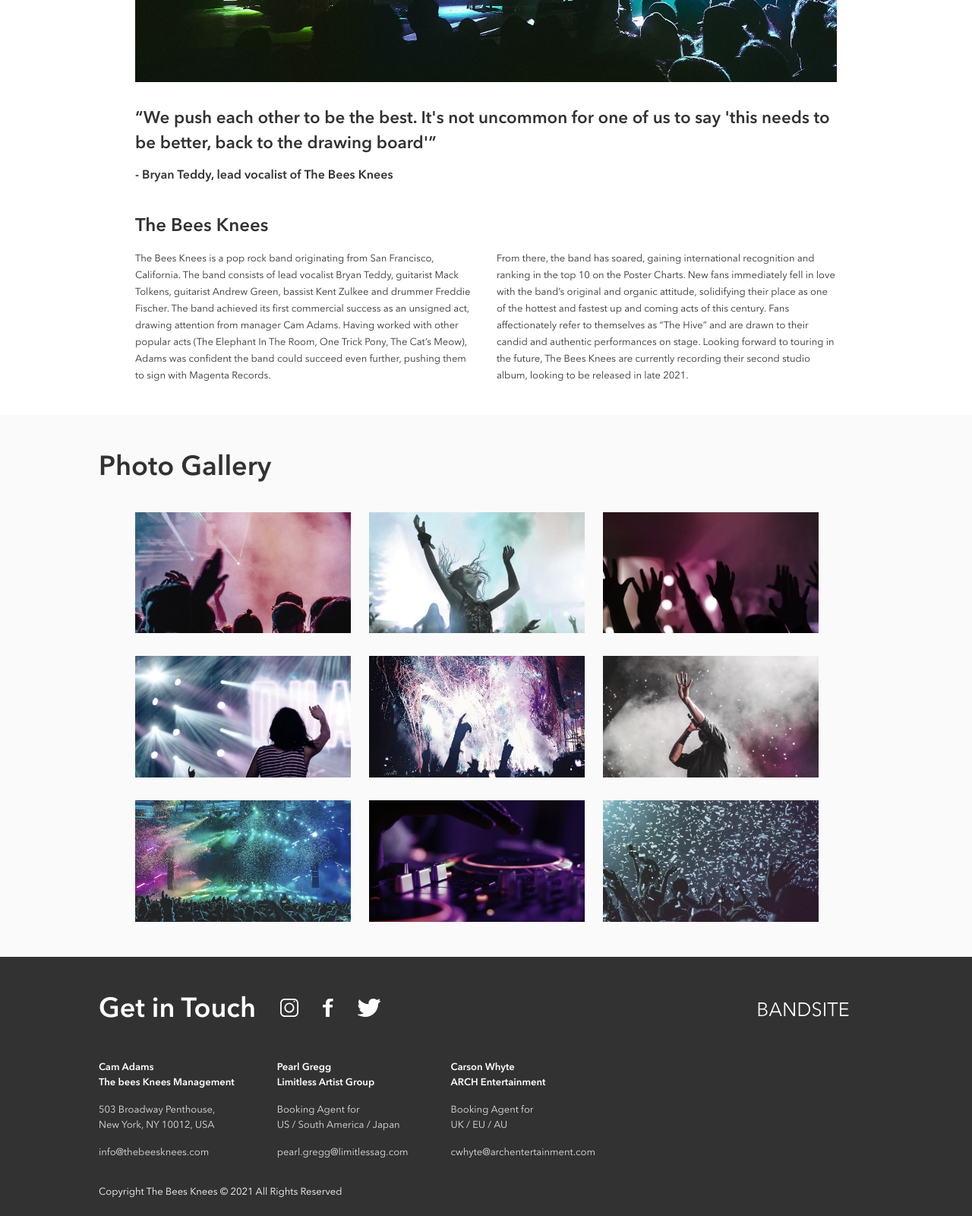
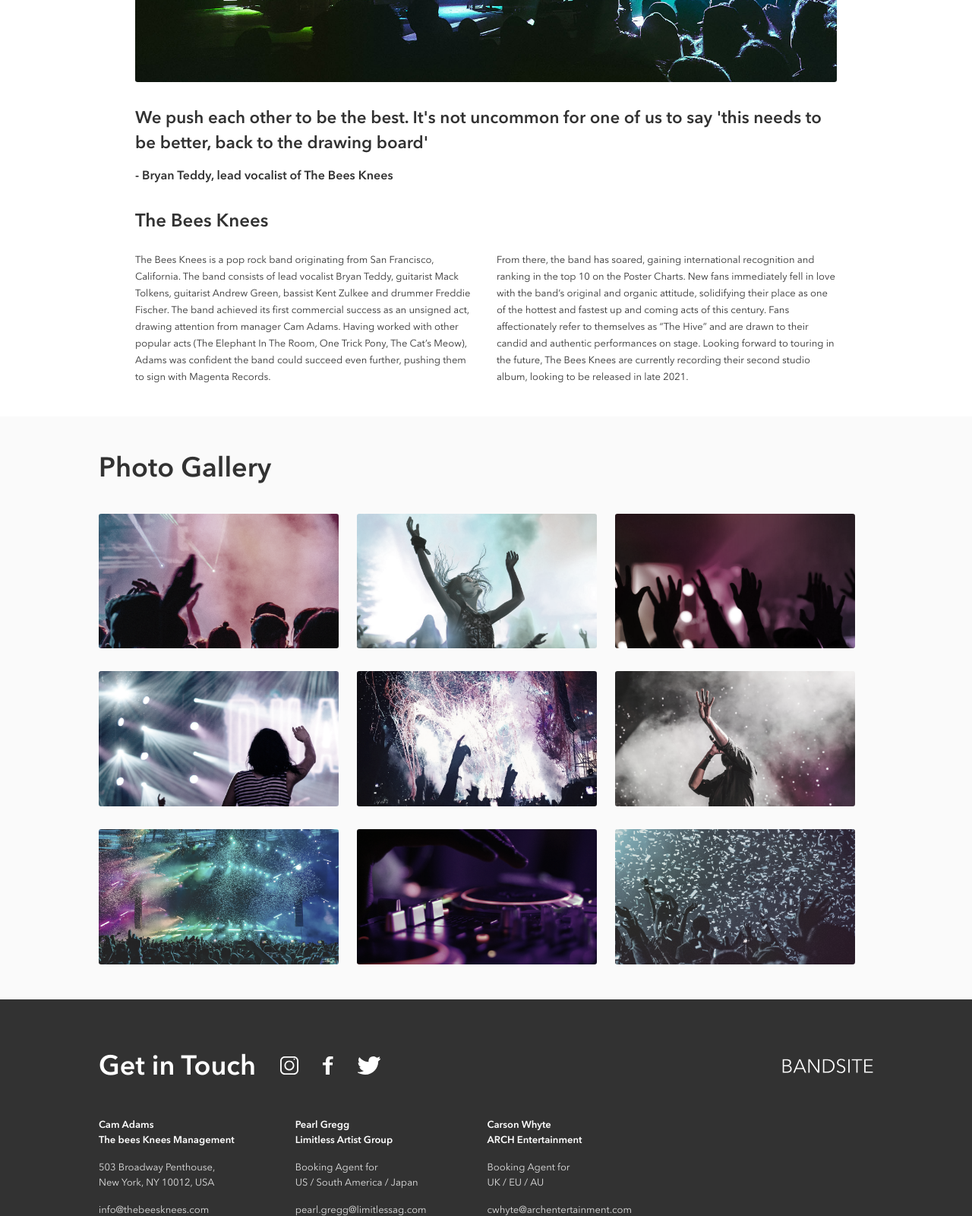
Before and after one commit to stang1207/bandsite, a website: page index.html in a window 1280 px wide. Shown: the part 1200-2800 px from the top of the page at 76% size. Drawn offline with Linux system fonts and the light colour scheme.

Commit message:
clean up some styles

```diff
--- a/index.html
+++ b/index.html
@@ -8,7 +8,6 @@
     <title>BandSite</title>
   </head>
   <body>
-    <!-- Header -->
     <header class="header">
       <nav class="nav">
         <div class="nav__container container">
@@ -22,11 +21,11 @@
           <ul class="nav__list">
             <li class="nav__item">
               <a href="./index.html" class="nav__link nav__link--active"
-                >Biography</a
-              >
+                >Biography
+              </a>
             </li>
             <li class="nav__item">
-              <a href="#" class="nav__link">Shows</a>
+              <a href="#" class="nav__link"> Shows </a>
             </li>
           </ul>
         </div>
@@ -37,139 +36,144 @@
         </div>
       </section>
     </header>
-
-    <!-- Main Section -->
     <main class="main">
       <section class="about">
-        <div class="container">
+        <div class="about__container container">
           <h2 class="heading-secondary">About the Musicians</h2>
-          <div class="about__content paragraph">
-            <div class="about__img-box">
+          <article class="about__content">
+            <!-- This subheading is only for screen reader -->
+            <h3 aria-label="Article on the band" class="visually-hidden">
+              Article related to the band
+            </h3>
+            <figure class="about__img-box">
               <img
                 class="about__img"
                 src="./assets/images/band.jpg"
                 alt="band image"
               />
-            </div>
-            <figure class="about__figure">
-              <blockquote class="about__quoteblock">
-                <q class="about__quote"
-                  >We push each other to be the best. It's not uncommon for one
+            </figure>
+            <figure class="about__blockquote">
+              <blockquote class="about__quote-container">
+                <p class="about__quote">
+                  We push each other to be the best. It's not uncommon for one
                   of us to say 'this needs to be better, back to the drawing
-                  board'</q
-                >
+                  board'
+                </p>
               </blockquote>
-              <figcaption class="about__cite">
+              <figcaption class="about__citation">
                 - Bryan Teddy, lead vocalist of The Bees Knees
               </figcaption>
             </figure>
+            <section class="about__article">
               <h3 class="heading-tertiary">The Bees Knees</h3>
-            <article class="about__textbox">
-              <p class="about__paragraph">
+              <div class="about__textbox">
+                <p class="about__text">
                   The Bees Knees is a pop rock band originating from San
-                Francisco, California. The band consists of lead vocalist Bryan
-                Teddy, guitarist Mack Tolkens, guitarist Andrew Green, bassist
-                Kent Zulkee and drummer Freddie Fischer. The band achieved its
-                first commercial success as an unsigned act, drawing attention
-                from manager Cam Adams. Having worked with other popular acts
-                (The Elephant In The Room, One Trick Pony, The Cat’s Meow),
-                Adams was confident the band could succeed even further, pushing
-                them to sign with Magenta Records.
+                  Francisco, California. The band consists of lead vocalist
+                  Bryan Teddy, guitarist Mack Tolkens, guitarist Andrew Green,
+                  bassist Kent Zulkee and drummer Freddie Fischer. The band
+                  achieved its first commercial success as an unsigned act,
+                  drawing attention from manager Cam Adams. Having worked with
+                  other popular acts (The Elephant In The Room, One Trick Pony,
+                  The Cat’s Meow), Adams was confident the band could succeed
+                  even further, pushing them to sign with Magenta Records.
                 </p>
-              <p class="about__paragraph">
+                <p class="about__text">
                   From there, the band has soared, gaining international
-                recognition and ranking in the top 10 on the Poster Charts. New
-                fans immediately fell in love with the band’s original and
-                organic attitude, solidifying their place as one of the hottest
-                and fastest up and coming acts of this century. Fans
+                  recognition and ranking in the top 10 on the Poster Charts.
+                  New fans immediately fell in love with the band’s original and
+                  organic attitude, solidifying their place as one of the
+                  hottest and fastest up and coming acts of this century. Fans
                   affectionately refer to themselves as “The Hive” and are drawn
                   to their candid and authentic performances on stage. Looking
                   forward to touring in the future, The Bees Knees are currently
                   recording their second studio album, looking to be released in
                   late 2021.
                 </p>
+              </div>
+            </section>
           </article>
-          </div>
         </div>
       </section>
       <section class="gallery">
-        <div class="container">
+        <div class="gallery__container container">
           <h2 class="heading-secondary">Photo Gallery</h2>
-          <div class="gallery__container">
-            <div class="gallery__box">
+          <div class="gallery__inner-grid">
+            <figure class="gallery__item">
               <img
                 src="./assets/images/Photo-gallery-1.jpg"
                 alt="gallery photos"
                 class="gallery__img"
               />
-            </div>
-            <div class="gallery__box">
+            </figure>
+            <figure class="gallery__item">
               <img
                 src="./assets/images/Photo-gallery-2.jpg"
                 alt="gallery photos"
                 class="gallery__img"
               />
-            </div>
-            <div class="gallery__box">
+            </figure>
+            <figure class="gallery__item">
               <img
                 src="./assets/images/Photo-gallery-3.jpg"
                 alt="gallery photos"
                 class="gallery__img"
               />
-            </div>
-            <div class="gallery__box">
+            </figure>
+            <figure class="gallery__item">
               <img
                 src="./assets/images/Photo-gallery-4.jpg"
                 alt="gallery photos"
                 class="gallery__img"
               />
-            </div>
-            <div class="gallery__box">
+            </figure>
+            <figure class="gallery__item">
               <img
                 src="./assets/images/Photo-gallery-5.jpg"
                 alt="gallery photos"
                 class="gallery__img"
               />
-            </div>
-            <div class="gallery__box">
+            </figure>
+            <figure class="gallery__item">
               <img
                 src="./assets/images/Photo-gallery-6.jpg"
                 alt="gallery photos"
                 class="gallery__img"
               />
-            </div>
-            <div class="gallery__box">
+            </figure>
+            <figure class="gallery__item">
               <img
                 src="./assets/images/Photo-gallery-7.jpg"
                 alt="gallery photos"
                 class="gallery__img"
               />
-            </div>
-            <div class="gallery__box">
+            </figure>
+            <figure class="gallery__item">
               <img
                 src="./assets/images/Photo-gallery-8.jpg"
                 alt="gallery photos"
                 class="gallery__img"
               />
-            </div>
-            <div class="gallery__box">
+            </figure>
+            <figure class="gallery__item">
               <img
                 src="./assets/images/Photo-gallery-9.jpg"
                 alt="gallery photos"
                 class="gallery__img"
               />
-            </div>
+            </figure>
           </div>
         </div>
       </section>
     </main>
     <footer class="footer">
-      <div class="footer__container container footer-text">
-        <div class="footer__contact-us">
+      <div class="footer__container container">
+        <section class="footer__social-media">
           <h2 class="footer__heading heading-secondary">Get in Touch</h2>
-          <div class="footer__social-list">
+          <ul class="footer__social-list">
+            <li class="footer__social-item">
               <a
-              class="footer__social-box"
+                class="footer__social-link"
                 href="https://www.instagram.com/?hl=en"
                 target="_blank"
               >
@@ -179,8 +183,10 @@
                   class="footer__social-icon"
                 />
               </a>
+            </li>
+            <li class="footer__social-item">
               <a
-              class="footer__social-box"
+                class="footer__social-link"
                 href="https://www.facebook.com/"
                 target="_blank"
               >
@@ -190,8 +196,10 @@
                   class="footer__social-icon"
                 />
               </a>
+            </li>
+            <li class="footer__social-item">
               <a
-              class="footer__social-box"
+                class="footer__social-link"
                 href="https://twitter.com/?lang=en"
                 target="_blank"
               >
@@ -201,38 +209,45 @@
                   class="footer__social-icon"
                 />
               </a>
-          </div>
-        </div>
-        <ul class="footer__contacts">
-          <li class="footer__contact">
+            </li>
+          </ul>
+        </section>
+        <section class="footer__contacts">
+          <!-- This subheading is only for screen reader -->
+          <h3
+            aria-label="A list of contacts for the band"
+            class="visually-hidden"
+          >
+            Band Contact List
+          </h3>
+          <address class="footer__contact-person">
             <p class="footer__name">Cam Adams<br />The bees Knees Management</p>
             <p class="footer__address">
               503 Broadway Penthouse,<br />New York, NY 10012, USA
             </p>
             <a class="footer__email" href="mailto:info@thebeesknees.com"
-              >info@thebeesknees.com</a
-            >
-          </li>
-          <li class="footer__contact">
+              >info@thebeesknees.com
+            </a>
+          </address>
+          <address class="footer__contact-person">
             <p class="footer__name">Pearl Gregg<br />Limitless Artist Group</p>
             <p class="footer__address">
               Booking Agent for<br />US / South America / Japan
             </p>
             <a class="footer__email" href="mailto:pearl.gregg@limitlessag.com"
-              >pearl.gregg@limitlessag.com</a
-            >
-          </li>
-          <li class="footer__contact">
+              >pearl.gregg@limitlessag.com
+            </a>
+          </address>
+          <address class="footer__contact-person">
             <p class="footer__name">Carson Whyte<br />ARCH Entertainment</p>
             <p class="footer__address">Booking Agent for<br />UK / EU / AU</p>
             <a
               class="footer__email"
               href="mailto:pearl.gregg@cwhyte@archentertainment.com"
-              >cwhyte@archentertainment.com</a
-            >
-          </li>
-        </ul>
-        <div class="footer__copyright">
+              >cwhyte@archentertainment.com
+            </a>
+          </address>
+        </section>
         <a href="./index.html" class="footer__logo-box">
           <img
             src="./assets/logo/Logo-bandsite.svg"
@@ -240,10 +255,9 @@
             class="footer__logo"
           />
         </a>
-          <p class="footer__copywrite">
+        <small class="footer__copyright">
           Copyright The Bees Knees &copy; 2021 All Rights Reserved
-          </p>
-        </div>
+        </small>
       </div>
     </footer>
   </body>
--- a/styles/partials/_base.scss
+++ b/styles/partials/_base.scss
@@ -29,6 +29,7 @@ body {
   box-sizing: border-box;
   font-family: 'AvenirNextLTPro';
   color: $color-primary-black;
+  background: $color-primary-black;
 }
 
 *,
--- a/styles/partials/_layouts.scss
+++ b/styles/partials/_layouts.scss
@@ -1,5 +1,5 @@
 @use './abstracts' as *;
-
+@use './base' as *;
 //Centered Container and width
 .container {
   width: 100%;
@@ -117,13 +117,13 @@
   background-color: $color-primary-black;
   color: $color-secondary-mercury;
   padding: 0 1rem 2rem 1rem;
+  @extend .footer-text;
   @include justify-center;
   @include tablet {
     padding: 0 2.25rem 2rem 2.25rem;
   }
 
   &__container {
-    position: relative;
     display: flex;
     flex-direction: column;
     gap: 1.5rem;
@@ -132,13 +132,14 @@
     }
   }
 
-  &__contact-us {
+  &__social-media {
     display: flex;
     flex-direction: column;
 
     @include tablet {
       flex-direction: row;
       align-items: baseline;
+
       gap: 2rem;
     }
   }
@@ -148,8 +149,8 @@
     color: $color-primary-white;
   }
 
-  &__social {
-    &-list {
+  &__social-list {
+    list-style: none;
     display: flex;
     gap: 1.5rem;
 
@@ -158,14 +159,13 @@
     }
   }
 
-    &-box {
+  &__social-link {
     display: inline-block;
     height: 1.5rem;
   }
 
-    &-icon {
+  &__social-icon {
     @include image-fit;
-    }
   }
 
   //Contact list - name, address, email
@@ -176,14 +176,19 @@
     gap: 0.5rem;
     @include tablet {
       flex-direction: row;
+      gap: 2rem;
     }
   }
 
-  &__contact {
+  &__contact-person {
     display: flex;
     flex-direction: column;
     gap: 0.8rem;
+    font-style: normal;
+
+    &:not(:last-child) {
       margin-bottom: 1.5rem;
+    }
 
     @include tablet {
       gap: 1rem;
@@ -211,20 +216,15 @@
     gap: 1rem;
   }
 
-  &__copywrite {
-    color: $color-primary-white;
-  }
-
   //Logo
   &__logo-box {
-    position: static;
     height: 1.25rem;
     width: 7.5rem;
 
     @include tablet {
-      position: absolute;
-      top: 3.7rem;
-      right: 2rem;
+      order: -1;
+      align-self: flex-end;
+      transform: translateY(4.85rem);
     }
   }
   &__logo {
--- a/styles/partials/_pages.scss
+++ b/styles/partials/_pages.scss
@@ -1,5 +1,5 @@
 @use './abstracts' as *;
-
+@use './base' as *;
 //Section Paddding!
 .about,
 .gallery {
@@ -15,6 +15,7 @@
   @include justify-center;
 
   &__content {
+    @extend .paragraph;
     display: flex;
     flex-direction: column;
     gap: 1rem;
@@ -26,40 +27,44 @@
   &__img-box {
     aspect-ratio: 16 / 9;
     min-height: 20vw;
-
     @include tablet {
       margin-bottom: 1rem;
     }
   }
+
   &__img {
+    border-radius: 0.2rem;
     @include image-fit;
   }
 
-  &__figure {
+  &__blockquote {
     display: flex;
     flex-direction: column;
     gap: 0.8rem;
     margin-bottom: 1rem;
-    @include tablet {
-      margin-bottom: 1.5rem;
-    }
-  }
 
-  &__quoteblock {
     font-weight: 600;
     font-size: 1rem;
     line-height: 1.5;
+
     @include tablet {
       font-size: 1.4rem;
     }
   }
 
-  &__cite {
+  &__citation {
     font-weight: 600;
     font-size: 1rem;
   }
 
+  &__article {
+    display: flex;
+    flex-direction: column;
+    gap: 1rem;
+  }
+
   &__textbox {
+    margin-top: 0.5rem;
     display: flex;
     flex-direction: column;
     gap: 1rem;
@@ -77,22 +82,17 @@
   background-color: $color-secondary-alabaster;
   @include justify-center;
 
-  &__container {
+  &__inner-grid {
     display: flex;
     flex-wrap: wrap;
     gap: 1.5rem;
-    padding: 0;
-
-    @include tablet {
-      padding: 0 3rem;
-    }
   }
 
-  &__box {
+  &__item {
     position: relative;
     flex-basis: calc(100% / 1);
     aspect-ratio: 16 / 9;
-    filter: grayscale(55%);
+    filter: grayscale(65%);
     transition: all 0.2s;
 
     &:hover {
@@ -100,11 +100,17 @@
     }
 
     @include tablet {
+      aspect-ratio: 16 / 9;
       flex-basis: calc(100% / 3 - 1.5rem);
+      &:hover {
+        transform: scale(1.05);
+        box-shadow: 5px 5px 5px 0px rgba(0, 0, 0, 0.1);
+      }
     }
   }
 
   &__img {
+    border-radius: 0.2rem;
     @include image-fit;
   }
 }
```
Also changed, not shown: styles/partials/_abstracts.scss (+11 -0 lines), styles/bio.css. Lines whose indentation alone changed are shown as unchanged.
